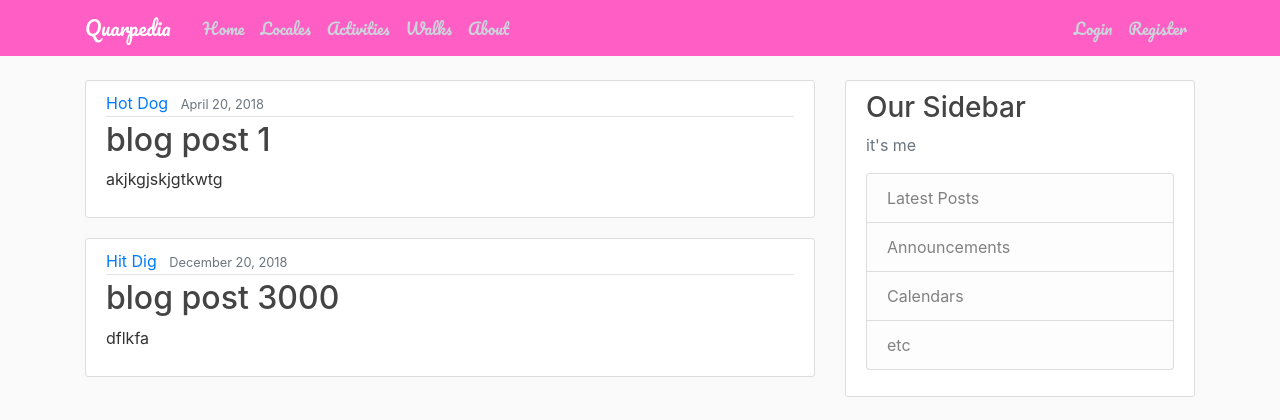
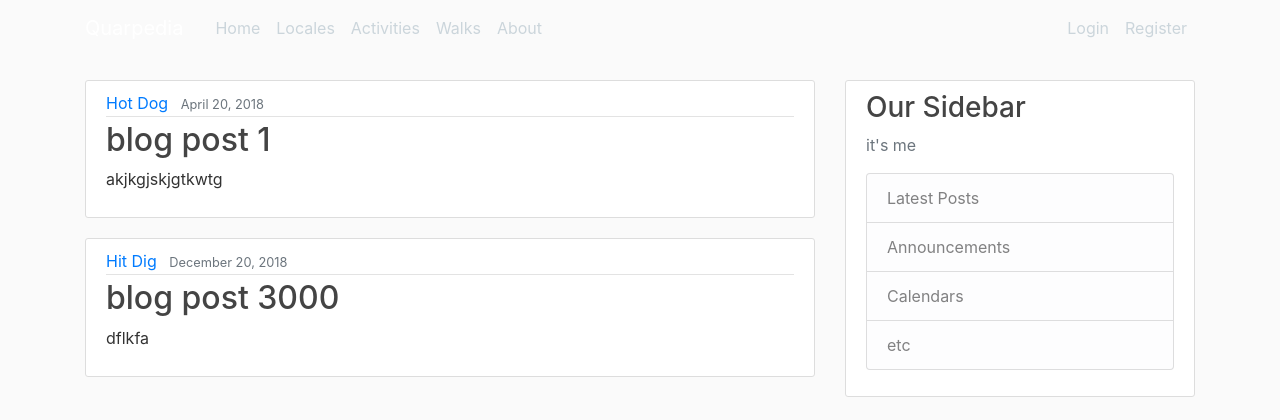
Before and after one commit to hjryan/ryanryan, a Flask app: page / in a window 1280 px wide. Shown: the top 420 px of the page. Run offline with Flask 2, Linux system fonts and the light colour scheme.

Commit message:
whatever

```diff
--- a/templates/layout.html
+++ b/templates/layout.html
@@ -21,7 +21,7 @@
 </head>
 <body>
 	<header class="site-header">
-		<nav class="navbar navbar-expand-md navbar-dark bg-steel fixed-top">
+		<nav class="navbar navbar-expand-md navbar-dark fixed-top">
 			<div class="container">
 				<a class="navbar-brand mr-4" href="/">Quarpedia</a>
 				<button class="navbar-toggler" type="button" data-toggle="collapse" data-target="#navbarToggle" aria-controls="navbarToggle" aria-expanded="false" aria-label="Toggle navigation">
```
